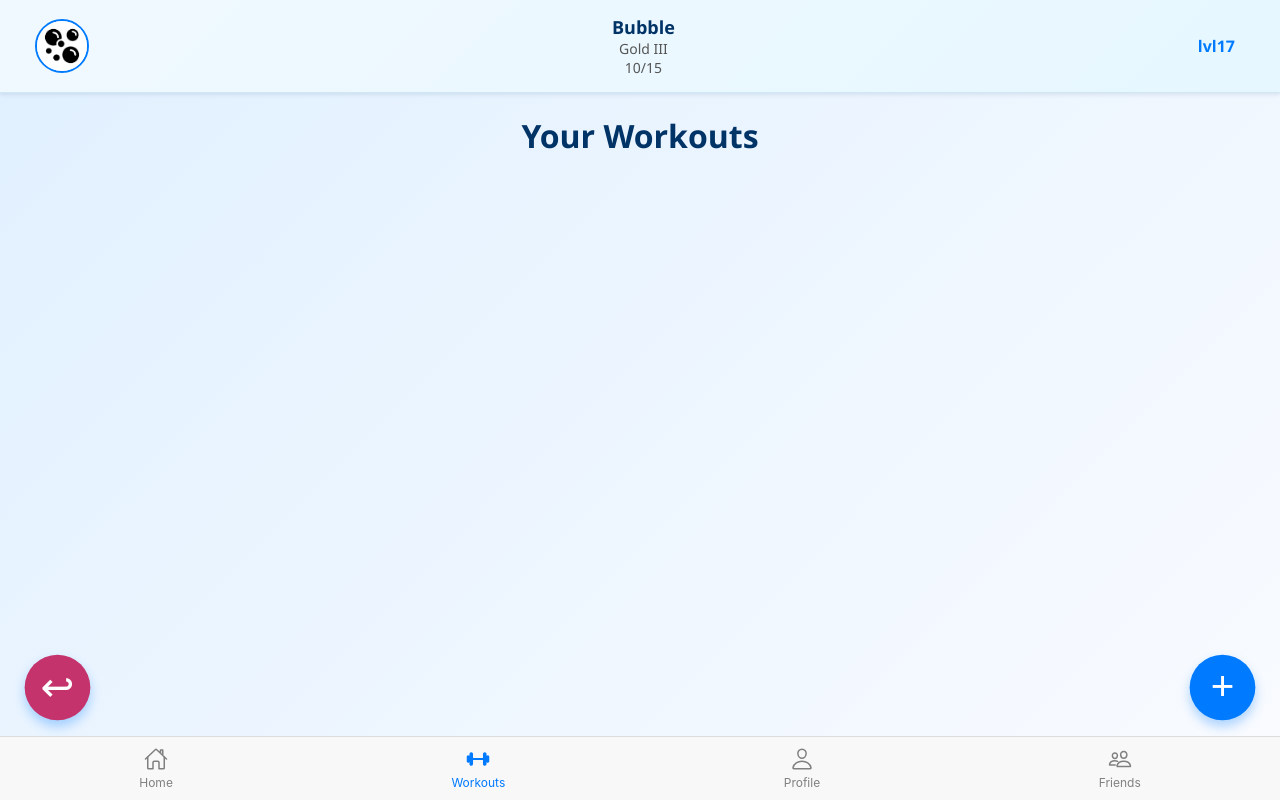
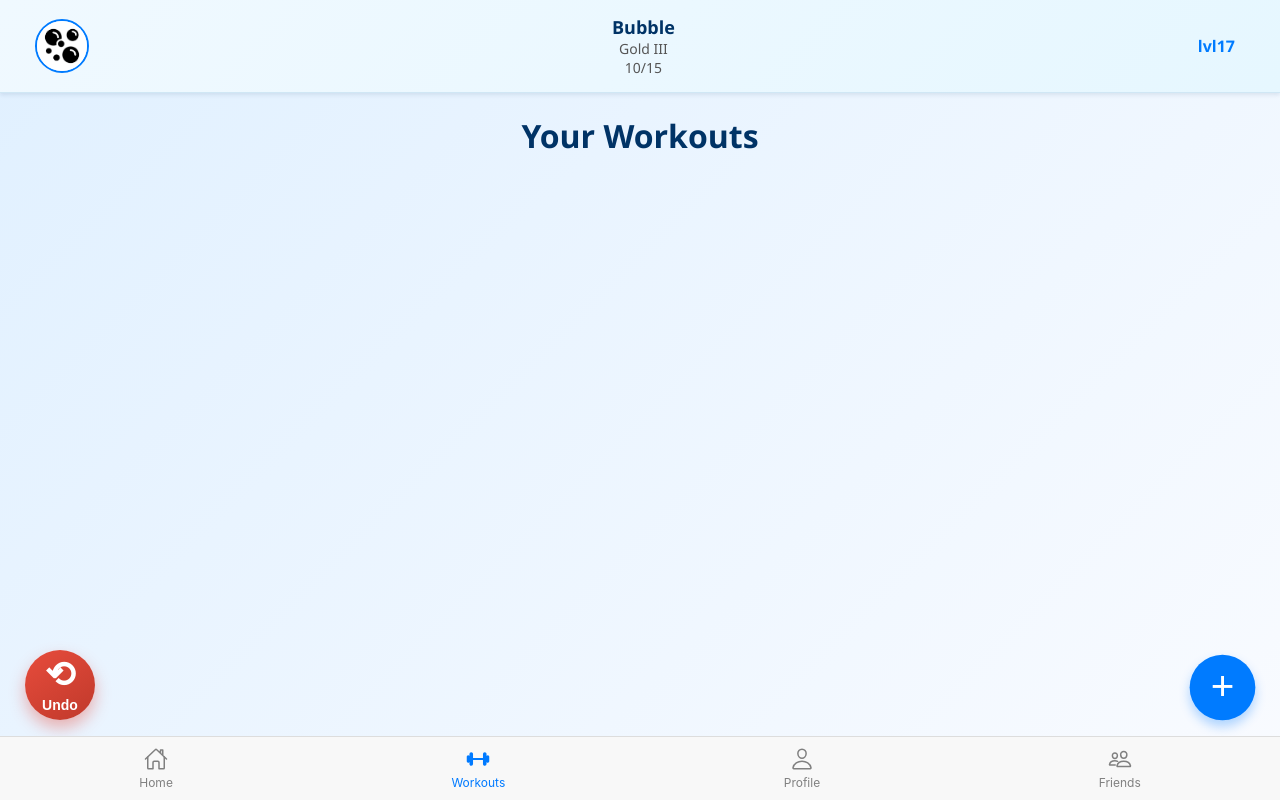
Before and after one commit to Aiden-Rodriguez/FitQuestPrototype, a React (Create React App) app in the folder fitquest/: page /workouts in a window 1280 px wide. Built offline with nearby package versions, Linux system fonts and the light colour scheme.

Commit message:
undo_button

```diff
--- a/fitquest/src/workouts.js
+++ b/fitquest/src/workouts.js
@@ -200,7 +200,10 @@ function WorkoutsScreen() {
         <span className="plus-icon">+</span>
       </button>
       <button className="undo-button" onClick={openUndoModal}>
-        <span className="plus-icon">↩</span>
+        <div className="undo-content">
+          <span className="undo-icon">⟲</span>
+          <span className="undo-text">Undo</span>
+        </div>
       </button>
       {showModal && (
         <div className="modal-overlay" onClick={() => setShowModal(false)}>
--- a/fitquest/src/workoutsScreen.css
+++ b/fitquest/src/workoutsScreen.css
@@ -188,22 +188,43 @@
 
   .undo-button {
     position: fixed;
+    bottom: 80px;
     left: 25px;
-    bottom: 80px;
-    width: 65px;
-    height: 65px;
+    width: 70px;
+    height: 70px;
     border-radius: 50%;
-    background-color: #c4336b;
+    background: linear-gradient(145deg, #e74c3c, #c0392b);
     color: #fff;
-    font-size: 40px;
     display: flex;
     align-items: center;
     justify-content: center;
     border: none;
     cursor: pointer;
-    box-shadow: 0 6px 10px rgba(0, 123, 255, 0.3);
-    transition: transform 0.3s ease;
-    animation: pulse 2s infinite;
+    box-shadow: 0 8px 16px rgba(231, 76, 60, 0.4);
+    transition: transform 0.2s ease, box-shadow 0.2s ease;
+  }
+
+  .undo-button:hover {
+    transform: scale(1.05);
+    box-shadow: 0 12px 24px rgba(231, 76, 60, 0.5);
+  }
+
+  .undo-content {
+    display: flex;
+    flex-direction: column;
+    align-items: center;
+  }
+
+  .undo-icon {
+    font-size: 36px;
+    font-weight: 700;
+    line-height: 1;
+  }
+
+  .undo-text {
+    font-size: 14px;
+    margin-top: 4px;
+    font-weight: 600;
   }
 
   .add-button:hover {
```
Also changed, not shown: 2 other files (tests, documents, lock files or other folders).
